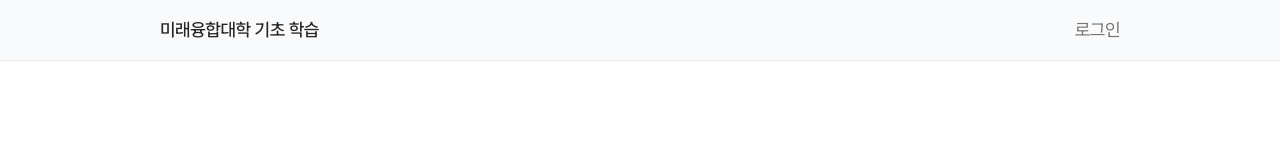
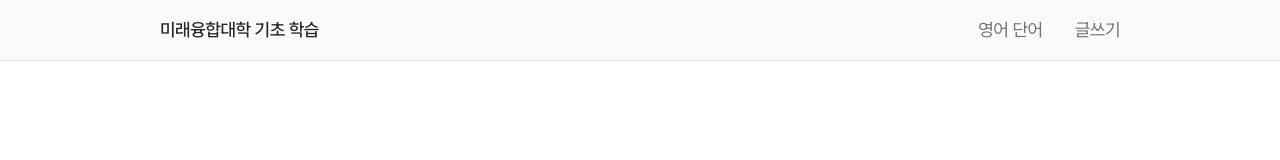
Before and after one commit to mju-future/ai-learning-web, a Next.js app: page /login in a window 1280 px wide. Shown: the top 160 px of the page. Built offline with nearby package versions, Linux system fonts and the light colour scheme; what tailwind-corner-smoothing would draw is missing.

Commit message:
refactor: nav 컴포넌트 수정

```diff
--- a/src/components/layout/header.tsx
+++ b/src/components/layout/header.tsx
@@ -6,7 +6,7 @@ import MemberNav from './member-nav';
 import NonMemberNav from './non-member-nav';
 
 export default function Header() {
-  const [isLoggedIn, setIsLoggedIn] = useState<boolean>(false);
+  const [isLoggedIn, setIsLoggedIn] = useState<boolean>(true);
 
   return (
     <header className="fixed z-10 flex w-full justify-center border-b bg-slate-50 py-2">
--- a/src/components/layout/member-nav.tsx
+++ b/src/components/layout/member-nav.tsx
@@ -1,14 +1,27 @@
+'use client';
+
 import Link from 'next/link';
+import { usePathname } from 'next/navigation';
+
+const navItems = [
+  { path: '/english-words', label: '영어 단어' },
+  { path: '/writing', label: '글쓰기' },
+];
 
 export default function MemberNav() {
+  const pathname = usePathname();
+
   return (
     <>
-      <Link href={'/english-words'} className="p-2 transition-colors hover:text-neutral-800">
-        영어 단어
-      </Link>
-      <Link href={'/writing'} className="p-2 transition-colors hover:text-neutral-800">
-        글쓰기
-      </Link>
+      {navItems.map(({ path, label }) => (
+        <Link
+          key={path}
+          href={path}
+          className={`${pathname === path ? 'font-medium text-violet-600' : 'transition-colors hover:text-neutral-800'} p-2`}
+        >
+          {label}
+        </Link>
+      ))}
     </>
   );
 }
--- a/src/components/layout/non-member-nav.tsx
+++ b/src/components/layout/non-member-nav.tsx
@@ -1,9 +1,24 @@
+'use client';
+
 import Link from 'next/link';
+import { usePathname } from 'next/navigation';
+
+const navItems = [{ path: '/login', label: '로그인' }];
 
 export default function NonMemberNav() {
+  const pathname = usePathname();
+
   return (
-    <Link href={'/english-words'} className="p-2 transition-colors hover:text-neutral-800">
-      로그인
-    </Link>
+    <>
+      {navItems.map(({ path, label }) => (
+        <Link
+          key={path}
+          href={path}
+          className={`${pathname === path && 'hidden'} p-2 transition-colors hover:text-neutral-800`}
+        >
+          {label}
+        </Link>
+      ))}
+    </>
   );
 }
```
